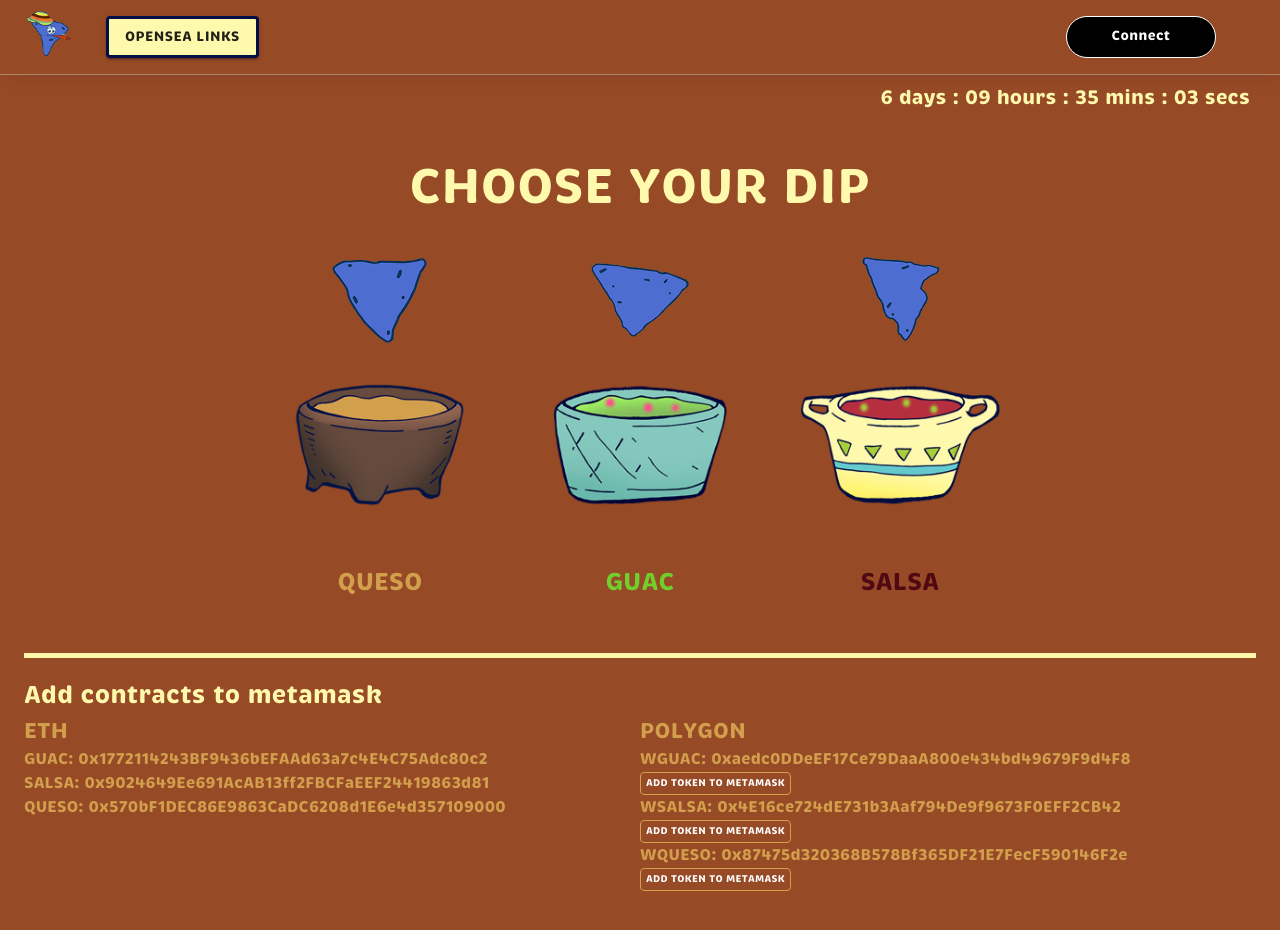
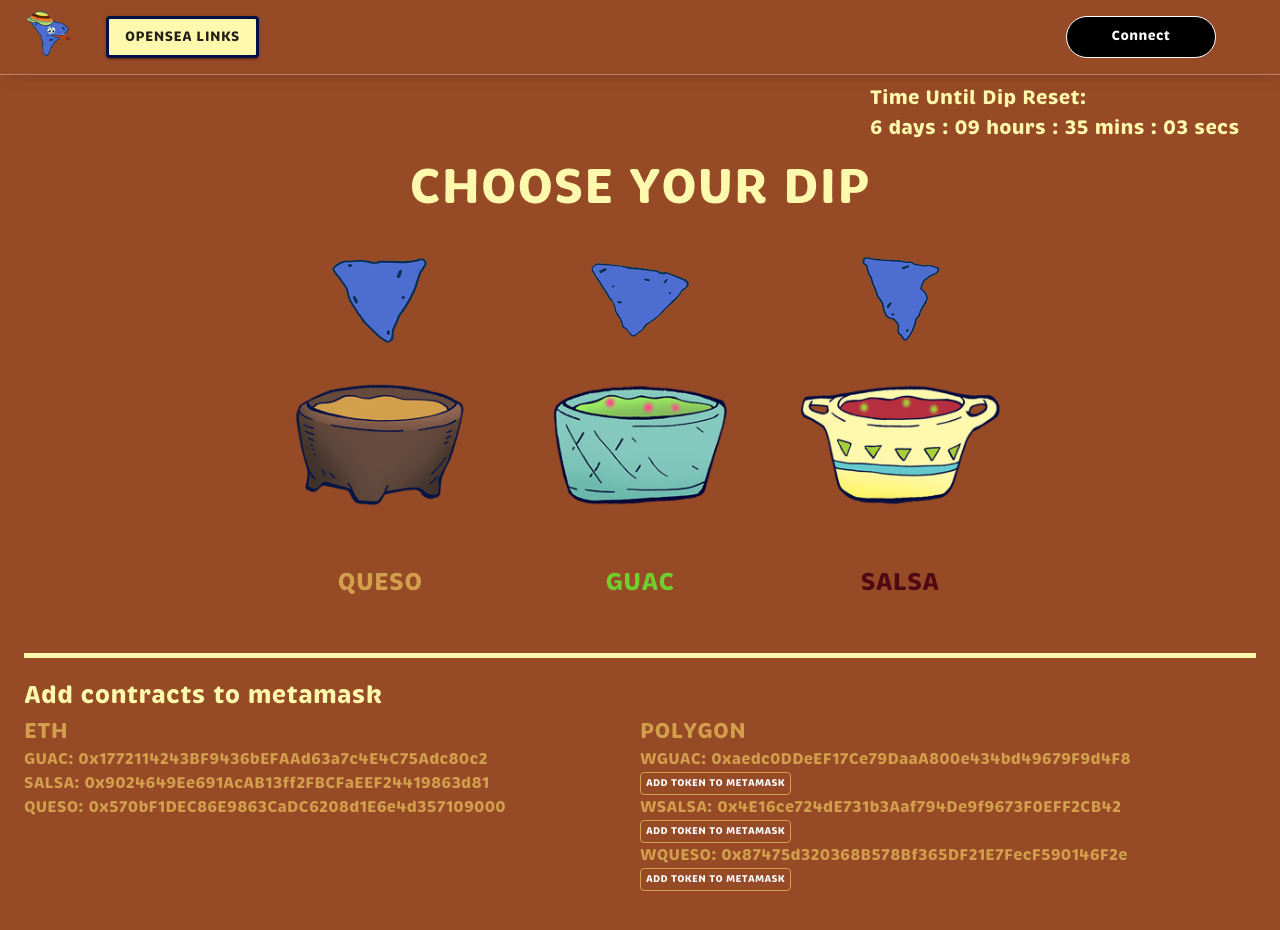
Before and after one commit to WeLoveGuac/TheBigDip, a Next.js app: page / in a window 1280 px wide. Shown: the top 930 px of the page. Built offline with nearby package versions, Linux system fonts and the light colour scheme.

Commit message:
added timer label

```diff
--- a/components/Timer.js
+++ b/components/Timer.js
@@ -3,6 +3,7 @@ import { makeStyles } from "@material-ui/core/styles";
 
 const useStyles = makeStyles((theme) => ({
     timer: {
+        textAlign: 'left',
         position: 'absolute',
         marginTop: '10px',
         right: '30px',
@@ -11,10 +12,11 @@ const useStyles = makeStyles((theme) => ({
         fontWeight: '400',
         color: '#fff9ad',
         fontSize: '20px',
-        textAlign: 'center',
+        minWidth: '380px',
         [theme.breakpoints.down("xs")]: {
             position: 'relative',
             right: '0px',
+            textAlign: 'center',
             fontSize: '14px',
             marginTop: '30px',
             lineHeight: '1',
@@ -76,6 +78,7 @@ export default function CountDown({ days = 0, hours = 0, minutes = 0, seconds =
 
     return (
         <div className={classes.timer}>
+            Time Until Dip Reset: <br></br>
             {`${time.days
                 .toString()
                 .padStart(1, "0")} days : ${time.hours
```
